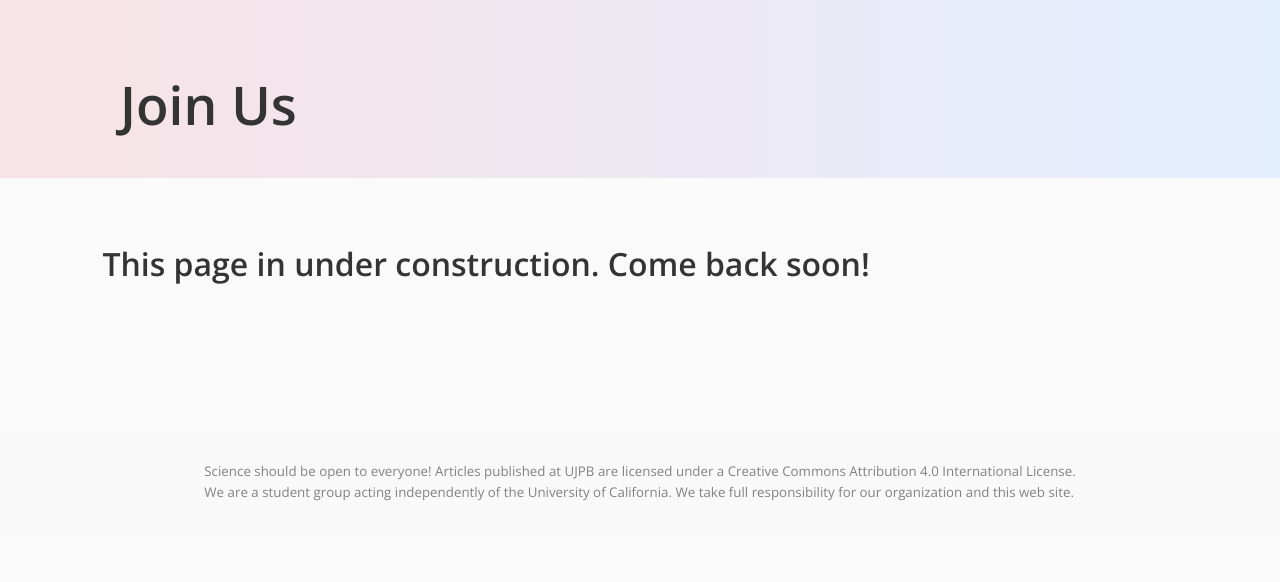
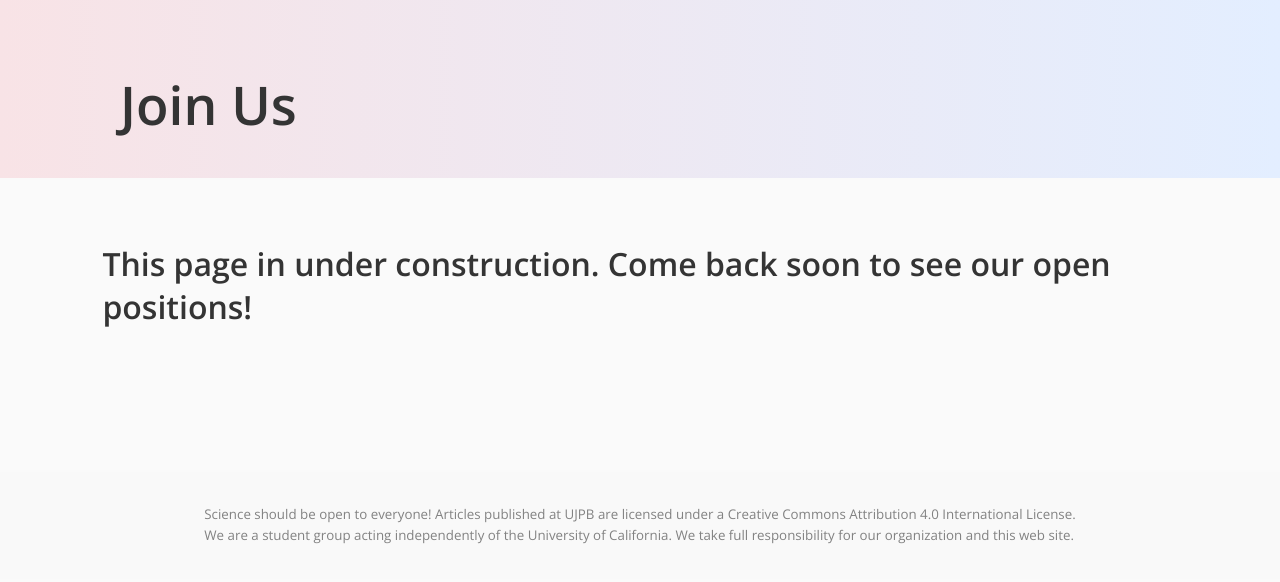
Before and after one commit to diwaii/diwaii.github.io, a plain HTML site: page joinus.html in a window 1280 px wide. Shown: the part 72-654 px from the top of the page. Drawn offline with nearby package versions, Linux system fonts and the light colour scheme; a web font is replaced by a local one.

Commit message:
UJPB – Open positions

```diff
--- a/joinus.html
+++ b/joinus.html
@@ -55,7 +55,7 @@
         </section>
 
         <section class="content">
-            <h3>This page in under construction. Come back soon!</h3>
+            <h3>This page in under construction. Come back soon to see our open positions!</h3>
         </section>
 
         <footer>
```
